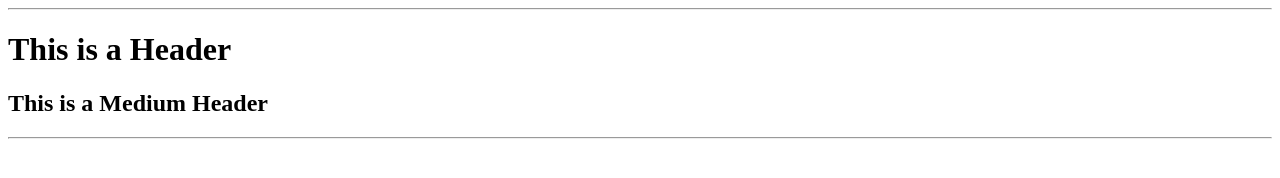
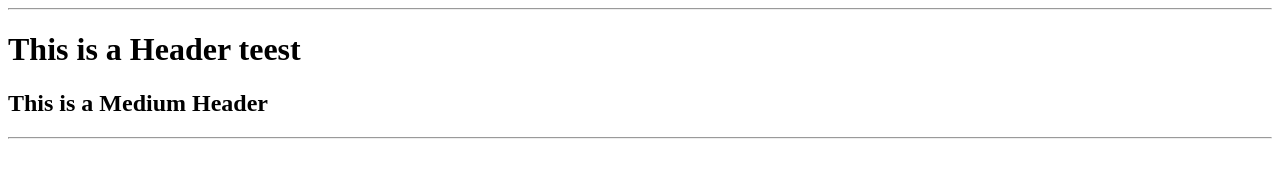
Before and after one commit to ChristianJedro/docker_test, a plain HTML site: page index.html in a window 1280 px wide. Drawn offline with Linux system fonts and the light colour scheme.

Commit message:
Update index.html

```diff
--- a/index.html
+++ b/index.html
@@ -8,7 +8,7 @@
 
 <HR>
 
-<H1>This is a Header</H1>
+<H1>This is a Header teest</H1>
 
 <H2>This is a Medium Header</H2>
 
```
